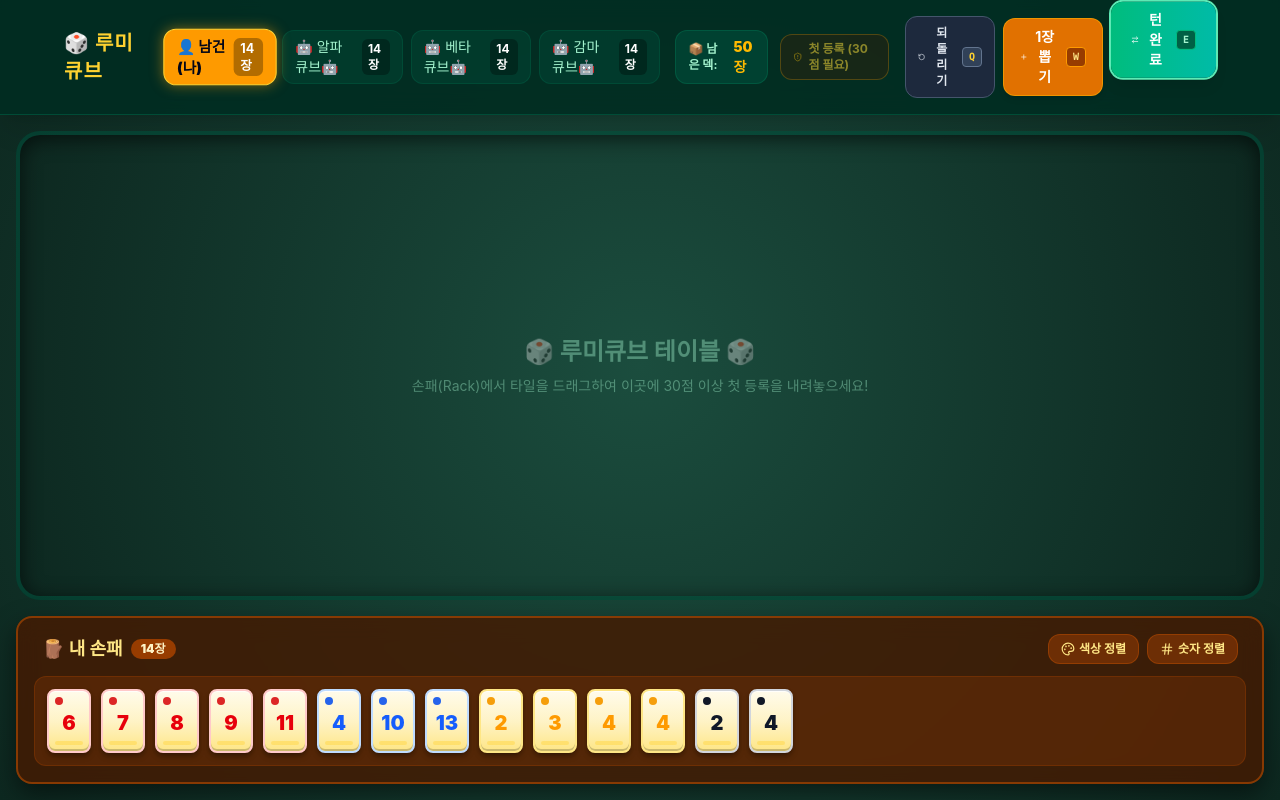
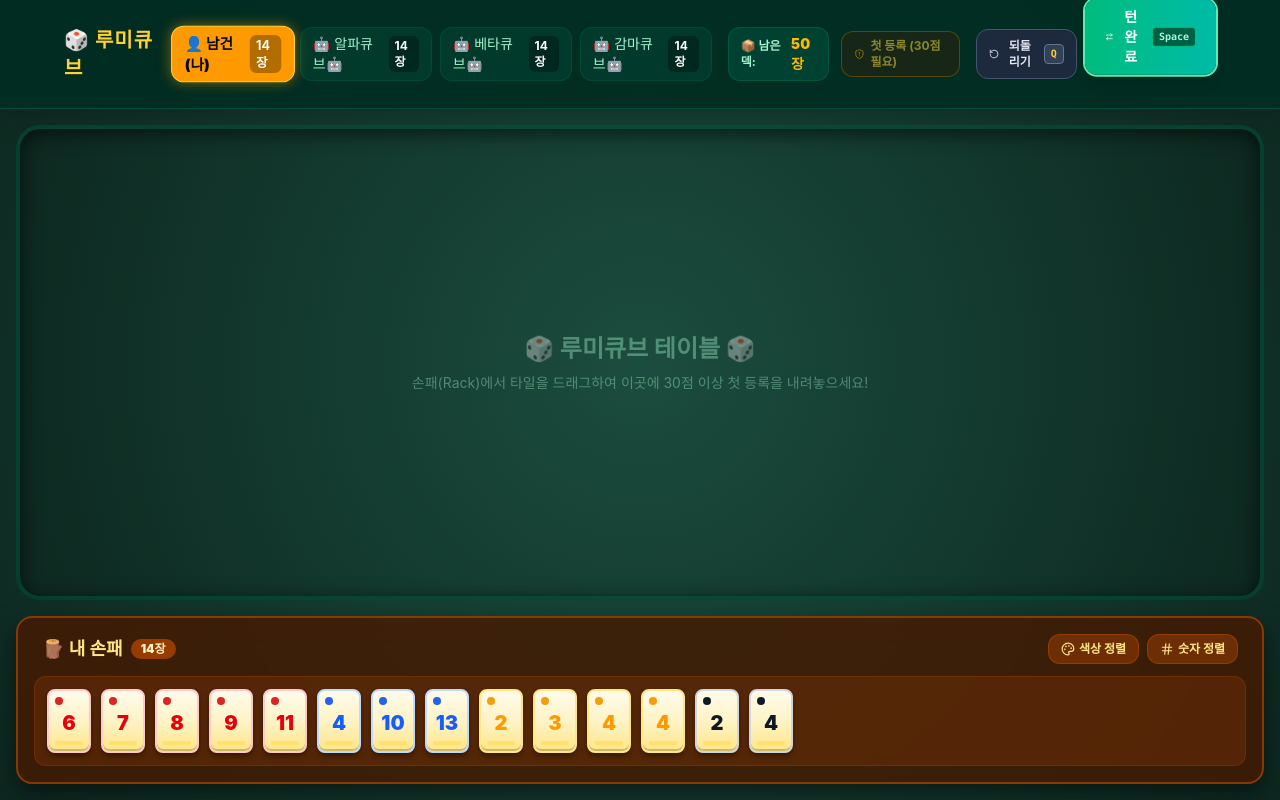
Before and after one commit to namgun0502/rumi, a React (Vite) app in the folder client/: page / in a window 1280 px wide. Both pictures are taken after a click on the button "AI 대전 시작하기". Built offline with nearby package versions, Linux system fonts and the light colour scheme.

Commit message:
Fix initial meld 30 points validation error and update spacebar turn completion

```diff
--- a/client/src/App.jsx
+++ b/client/src/App.jsx
@@ -1,4 +1,4 @@
-// App.jsx - Q, W, E 단축키 지원 및 스마트 조커 정렬이 적용된 메인 앱입니다.
+// App.jsx - 정식 루미큐브 규칙(첫 등록 30점 순수 손패 검증)이 완벽 적용된 메인 앱입니다.
 // 남건이 코드를 쉽게 이해할 수 있도록 친절한 한글 주석을 달았습니다.
 
 import React, { useState, useEffect, useCallback } from 'react';
@@ -138,16 +138,18 @@ export default function App() {
   };
 
   // -------------------------------------------------------------
-  // 3. 플레이어 턴 컨트롤 (되돌리기 / 1장 뽑기 / 턴 제출)
+  // 3. 플레이어 턴 컨트롤 (되돌리기 / 턴 제출 및 자동 1장 드로우)
   // -------------------------------------------------------------
 
+  // 이번 턴 시작 시의 판과 손패로 되돌립니다.
   const handleUndo = useCallback(() => {
     if (!turnSnapshot) return;
     setLocalBoard(JSON.parse(JSON.stringify(turnSnapshot.board)));
     setLocalRack(sortTilesByColor(JSON.parse(JSON.stringify(turnSnapshot.rack))));
   }, [turnSnapshot]);
 
-  const handleDrawTile = useCallback(() => {
+  // 패를 제출하지 않았을 때 자동으로 실행되는 1장 뽑기 함수입니다.
+  const handleDrawTileInternal = useCallback(() => {
     if (players[currentTurnIndex]?.id !== myPlayerId) return;
 
     handleUndo();
@@ -171,45 +173,75 @@ export default function App() {
     moveToNextTurn();
   }, [players, currentTurnIndex, myPlayerId, deck, turnSnapshot, handleUndo]);
 
+  // 턴 완료 제출 처리 (첫 등록 30점 정밀 검증 포함)
   const handleSubmitTurn = useCallback(() => {
     if (players[currentTurnIndex]?.id !== myPlayerId) return;
 
     const originalRackIds = new Set(turnSnapshot.rack.map(t => t.id));
     const currentRackIds = new Set(localRack.map(t => t.id));
 
+    // 이번 턴에 내 손패 개수와 구성이 동일한지 검사합니다.
     const isRackUnchanged = originalRackIds.size === currentRackIds.size &&
       [...originalRackIds].every(id => currentRackIds.has(id));
 
-    // 아무것도 내지 않고 턴 완료 클릭 시 -> 자동 1장 뽑기
+    // 아무것도 내지 않고 턴 완료 클릭/스페이스바 입력 시 -> 자동 1장 뽑고 턴 전환
     if (isRackUnchanged) {
-      handleDrawTile();
+      handleDrawTileInternal();
       return;
     }
 
     const cleanBoard = localBoard.filter(s => s.tiles && s.tiles.length > 0);
 
+    // 보드 위 모든 세트가 3장 이상의 규칙에 맞는지 검사
     if (!validateBoard(cleanBoard)) {
-      return alert('⚠️ 보드 위에 규칙에 맞지 않는 3장 미만의 세트가 존재합니다!');
+      return alert('⚠️ 보드 위에 규칙에 맞지 않는 3장 미만 또는 무효 세트가 존재합니다!');
     }
 
     const me = players.find(p => p.id === myPlayerId);
 
+    // 🔥 [핵심 오류 수정] 첫 등록 (Initial Meld) 30점 정확 판정 로직
     if (!me.hasRegistered) {
-      const oldBoard = turnSnapshot.board || [];
-      const newSets = cleanBoard.filter(newSet =>
-        !oldBoard.some(oldSet => oldSet.id === newSet.id)
+      const originalBoardSets = turnSnapshot.board || [];
+      const originalBoardTileIds = new Set(
+        originalBoardSets.flatMap(setObj => (setObj.tiles || []).map(t => t.id))
       );
 
-      if (newSets.length === 0) {
-        return alert('⚠️ 첫 등록 시에는 손패에서 새로운 세트를 최소 1개 이상 내려놓아야 합니다!');
+      // 1. 첫 등록 전에는 기존 보드의 타일을 조합하거나 움직일 수 없습니다.
+      // 보드에 놓여있던 기존 타일들이 훼손되었거나 조작되었는지 체크합니다.
+      let isOldBoardModified = false;
+      for (const oldSet of originalBoardSets) {
+        // 기존 세트의 타일이 그대로 유지되었는지 확인
+        const currentMatchingSet = cleanBoard.find(newSet =>
+          newSet.tiles.length >= oldSet.tiles.length &&
+          oldSet.tiles.every(oldTile => newSet.tiles.some(t => t.id === oldTile.id))
+        );
+        if (!currentMatchingSet) {
+          isOldBoardModified = true;
+          break;
+        }
       }
 
-      const isValidInitial = validateInitialMeld(newSets.map(s => s.tiles));
+      if (isOldBoardModified) {
+        return alert('⚠️ 첫 등록 시에는 보드의 기존 타일을 건드리거나 분해할 수 없습니다!\n오직 내 손패(Rack) 타일만으로 30점 이상을 내려놓으세요.');
+      }
+
+      // 2. 오직 내 원래 손패(originalRackIds)의 타일들로만 이루어진 완전한 신규 세트들만 골라냅니다.
+      const freshRackSets = cleanBoard.filter(setObj =>
+        setObj.tiles.every(tile => originalRackIds.has(tile.id))
+      );
+
+      if (freshRackSets.length === 0) {
+        return alert('⚠️ 첫 등록 시에는 본인 손패에서 새로운 완전한 세트를 최소 1개 이상 내려놓아야 합니다!');
+      }
+
+      // 3. 순수 손패 세트들의 점수 합계가 30점 이상인지 정밀 검증합니다.
+      const isValidInitial = validateInitialMeld(freshRackSets.map(s => s.tiles));
       if (!isValidInitial) {
         return alert('⚠️ 첫 등록 시 내려놓는 패의 총 점수 합이 최소 30점 이상이어야 합니다!');
       }
     }
 
+    // 30점 등록 조건을 만족했거나 이미 등록한 상태인 경우 플레이어 상태 업데이트
     setPlayers(prev => prev.map(p => {
       if (p.id === myPlayerId) {
         return {
@@ -221,6 +253,7 @@ export default function App() {
       return p;
     }));
 
+    // 승리 조건: 내 손패 타일을 모두 소진함
     if (localRack.length === 0) {
       setWinner(me);
       setGamePhase('ended');
@@ -228,11 +261,10 @@ export default function App() {
     }
 
     moveToNextTurn();
-  }, [players, currentTurnIndex, myPlayerId, localBoard, localRack, turnSnapshot, handleDrawTile]);
+  }, [players, currentTurnIndex, myPlayerId, localBoard, localRack, turnSnapshot, handleDrawTileInternal]);
 
   // -------------------------------------------------------------
-  // ⌨️ Q, W, E 키보드 단축키 리스너
-  // Q: 되돌리기 (Undo), W: 1장 뽑기 (Draw), E (또는 Space/Enter): 턴 완료 (Submit)
+  // ⌨️ Q (되돌리기) 및 Space / E / Enter (턴 완료) 키보드 단축키 리스너
   // -------------------------------------------------------------
   useEffect(() => {
     const handleKeyDown = (e) => {
@@ -247,21 +279,18 @@ export default function App() {
       if (key === 'q') {
         e.preventDefault();
         handleUndo(); // Q: 되돌리기
-      } else if (key === 'w') {
+      } else if (key === ' ' || e.key === 'Spacebar' || key === 'e' || key === 'enter') {
         e.preventDefault();
-        handleDrawTile(); // W: 1장 뽑기
-      } else if (key === 'e' || key === ' ' || key === 'enter') {
-        e.preventDefault();
-        handleSubmitTurn(); // E / Space / Enter: 턴 완료
+        handleSubmitTurn(); // Space / E / Enter: 턴 완료
       }
     };
 
     window.addEventListener('keydown', handleKeyDown);
     return () => window.removeEventListener('keydown', handleKeyDown);
-  }, [gamePhase, players, currentTurnIndex, myPlayerId, handleSubmitTurn, handleDrawTile, handleUndo]);
+  }, [gamePhase, players, currentTurnIndex, myPlayerId, handleSubmitTurn, handleUndo]);
 
   // -------------------------------------------------------------
-  // 4. 드래그 앤 드롭
+  // 4. 드래그 앤 드롭 이벤트 처리
   // -------------------------------------------------------------
 
   const handleTileDragStart = (e, tile, fromSetId) => {
@@ -366,7 +395,6 @@ export default function App() {
         currentTurnIndex={currentTurnIndex}
         myPlayerId={myPlayerId}
         deckLength={deck.length}
-        onDrawTile={handleDrawTile}
         onSubmitTurn={handleSubmitTurn}
         onUndo={handleUndo}
         isMyTurn={isMyTurn}
--- a/client/src/components/GameInfo.jsx
+++ b/client/src/components/GameInfo.jsx
@@ -1,14 +1,14 @@
-// GameInfo.jsx - 게임 보드 상단 정보창 및 Q, W, E 단축키 버튼 바입니다.
+// GameInfo.jsx - 게임 보드 상단 정보창 및 단축키 버튼 바입니다.
+// 남건이 쉽게 이해할 수 있도록 상세한 한글 주석을 추가했습니다.
 
 import React from 'react';
-import { ArrowRightLeft, RotateCcw, Plus, CheckCircle, ShieldAlert } from 'lucide-react';
+import { ArrowRightLeft, RotateCcw, CheckCircle, ShieldAlert } from 'lucide-react';
 
 export default function GameInfo({
   players,
   currentTurnIndex,
   myPlayerId,
   deckLength,
-  onDrawTile,
   onSubmitTurn,
   onUndo,
   isMyTurn
@@ -82,9 +82,9 @@ export default function GameInfo({
           )}
         </div>
 
-        {/* 3. 액션 버튼 (Q, W, E 단축키 배치) */}
+        {/* 3. 액션 버튼 (Q: 되돌리기 / Space: 턴 완료) */}
         <div className="flex items-center gap-2">
-          {/* Q 키: 되돌리기 */}
+          {/* Q 키: 되돌리기 (Undo) */}
           <button
             onClick={onUndo}
             disabled={!isMyTurn}
@@ -93,30 +93,14 @@ export default function GameInfo({
               bg-slate-800 text-slate-200 hover:bg-slate-700 disabled:opacity-40
               border border-slate-600 transition-all active:scale-95 cursor-pointer relative group
             "
-            title="단축키: Q"
+            title="단축키: Q (이번 턴에 이동한 패 원상복구)"
           >
             <RotateCcw className="w-4 h-4" />
             <span>되돌리기</span>
             <kbd className="hidden sm:inline-block ml-1 px-1.5 py-0.5 text-[10px] font-mono font-bold bg-slate-700 text-amber-300 rounded border border-slate-500">Q</kbd>
           </button>
 
-          {/* W 키: 1장 뽑기 */}
-          <button
-            onClick={onDrawTile}
-            disabled={!isMyTurn}
-            className="
-              flex items-center gap-1.5 px-4 py-2 rounded-xl text-sm font-bold
-              bg-amber-600 text-white hover:bg-amber-500 disabled:opacity-40
-              border border-amber-400/50 transition-all active:scale-95 shadow-md cursor-pointer
-            "
-            title="단축키: W"
-          >
-            <Plus className="w-4 h-4" />
-            <span>1장 뽑기</span>
-            <kbd className="hidden sm:inline-block ml-1 px-1.5 py-0.5 text-[10px] font-mono font-bold bg-amber-800 text-amber-200 rounded border border-amber-500">W</kbd>
-          </button>
-
-          {/* E 키: 턴 완료 */}
+          {/* Space 키: 턴 완료 (내놓은 패가 없을 시 자동으로 타일 1장 뽑기) */}
           <button
             onClick={onSubmitTurn}
             disabled={!isMyTurn}
@@ -127,11 +111,11 @@ export default function GameInfo({
                 : 'bg-emerald-900/40 text-emerald-400 border border-emerald-800/40 opacity-40 cursor-not-allowed'
               }
             `}
-            title="단축키: E (또는 Space/Enter)"
+            title="단축키: Space (스페이스바) 또는 Enter / E"
           >
             <ArrowRightLeft className="w-4 h-4" />
             <span>턴 완료</span>
-            <kbd className="hidden sm:inline-block ml-1 px-1.5 py-0.5 text-[10px] font-mono font-bold bg-emerald-800 text-emerald-200 rounded border border-emerald-500">E</kbd>
+            <kbd className="hidden sm:inline-block ml-1 px-1.5 py-0.5 text-[10px] font-mono font-bold bg-emerald-800 text-emerald-200 rounded border border-emerald-500">Space</kbd>
           </button>
         </div>
 
```
Also changed, not shown: client/src/utils/ruleEngine.js (+29 -39 lines), 2 other files (tests, documents, lock files or other folders).
